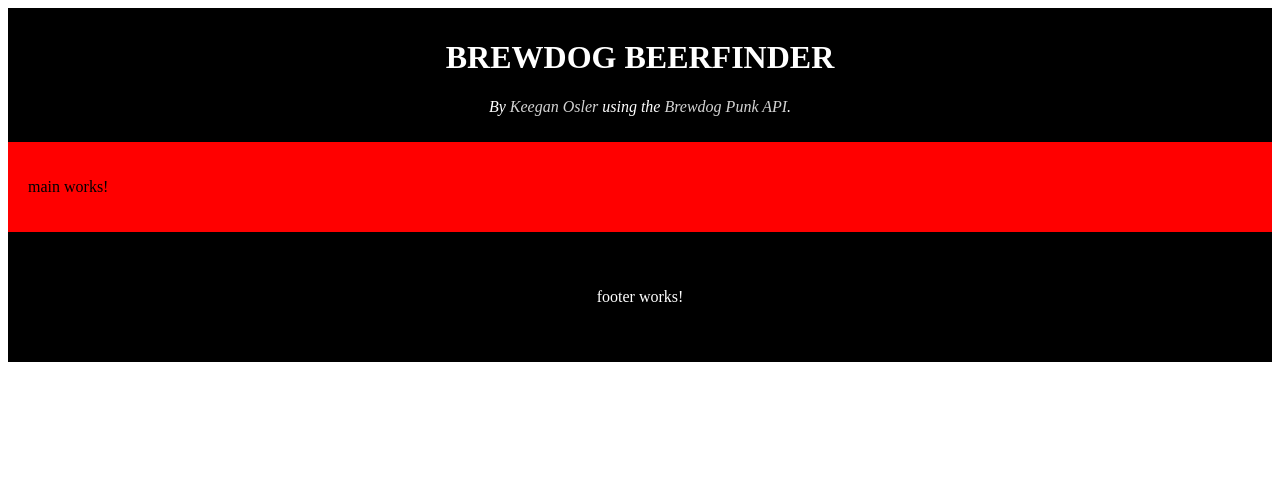
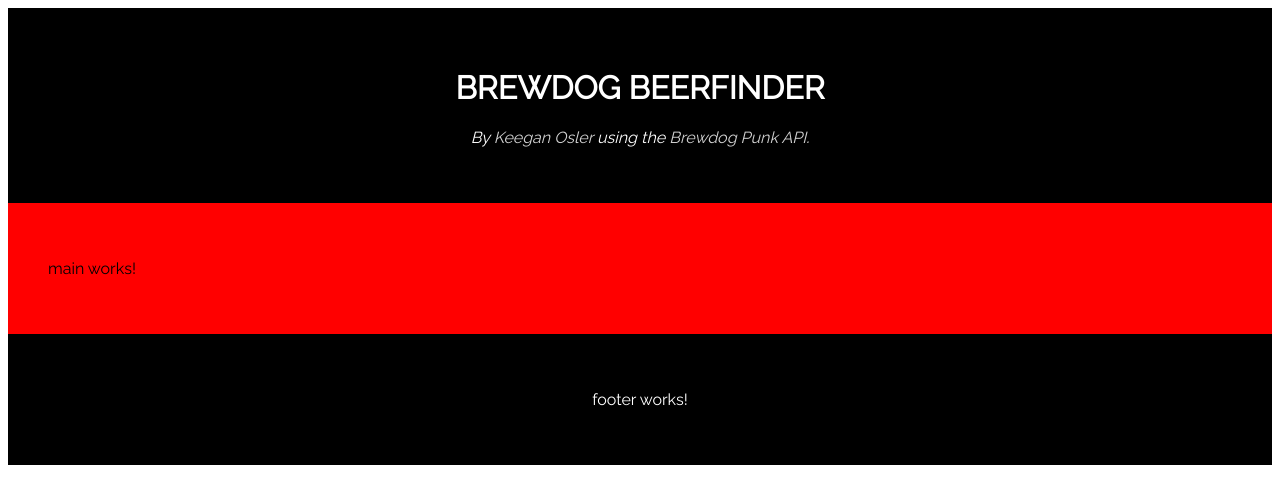
Before and after one commit to keeganosler/brewpunk, an Angular app: page / in a window 1280 px wide. Shown: the top 504 px of the page. Built offline with nearby package versions, Linux system fonts and the light colour scheme.

Commit message:
import raleway font and update entire project to this font

```diff
--- a/package.json
+++ b/package.json
@@ -19,6 +19,7 @@
     "@angular/platform-browser": "~8.2.8",
     "@angular/platform-browser-dynamic": "~8.2.8",
     "@angular/router": "~8.2.8",
+    "raleway-webfont": "^3.0.1",
     "rxjs": "~6.4.0",
     "tslib": "^1.10.0",
     "zone.js": "~0.9.1"
--- a/src/app/app.component.css
+++ b/src/app/app.component.css
@@ -3,6 +3,8 @@
     padding:10px;
     color:white;
     text-align:center;
+    padding:40px;
+    font-family:Raleway;
 }
 
 .topnav a {
@@ -14,6 +16,8 @@
     flex: 100%;
     background-color: red;
     padding: 20px;
+    padding:40px;
+    font-family:Raleway;
   }
 
   .bottom-nav {
@@ -21,4 +25,5 @@
     color:white;
     text-align:center;
     padding:40px;
+    font-family:Raleway;
 }
--- a/src/app/app.component.html
+++ b/src/app/app.component.html
@@ -7,3 +7,4 @@
 <div class="bottom-nav">
   <app-footer></app-footer>
 </div>
+<link rel="stylesheet" type="text/css" href="//fonts.googleapis.com/css?family=Raleway" />
```
Also changed, not shown: 1 other file (tests, documents, lock files or other folders).
